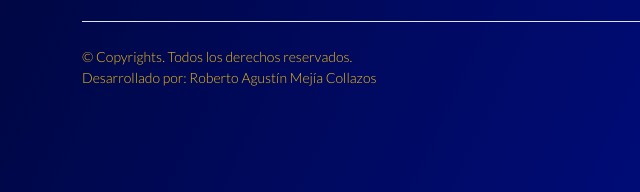
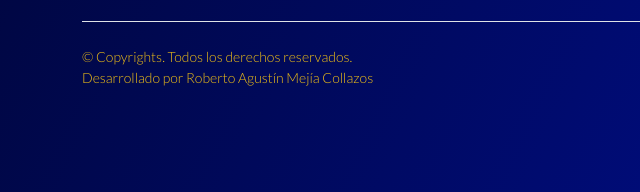
Before and after one commit to BrendaJimenez215/HDD-G3, a website: page index.html in a window 1280 px wide. Shown: the part 2300-2492 px from the top of the page, 0-640 px from the left. Drawn offline with nearby package versions, Linux system fonts and the light colour scheme.

Commit message:
Actualiza footer en archivo index.html

```diff
--- a/index.html
+++ b/index.html
@@ -271,7 +271,7 @@
                 </div>
             </div>
             <div class="footer__rowDos d-flex justify-content-between py-4 my-4 border-top">
-                <p class="footer__parrafo small text-muted mb-0">&copy; Copyrights. Todos los derechos reservados.<br>Desarrollado por:
+                <p class="footer__parrafo small text-muted mb-0">&copy; Copyrights. Todos los derechos reservados.<br>Desarrollado por
                     <a class="footer__link" target="blank" href="https://github.com/RobertoMejiaCollazos">Roberto Agustín Mejía Collazos</a>
                 </p>
                 <ul class="footer__ul list-unstyled d-flex">
```
